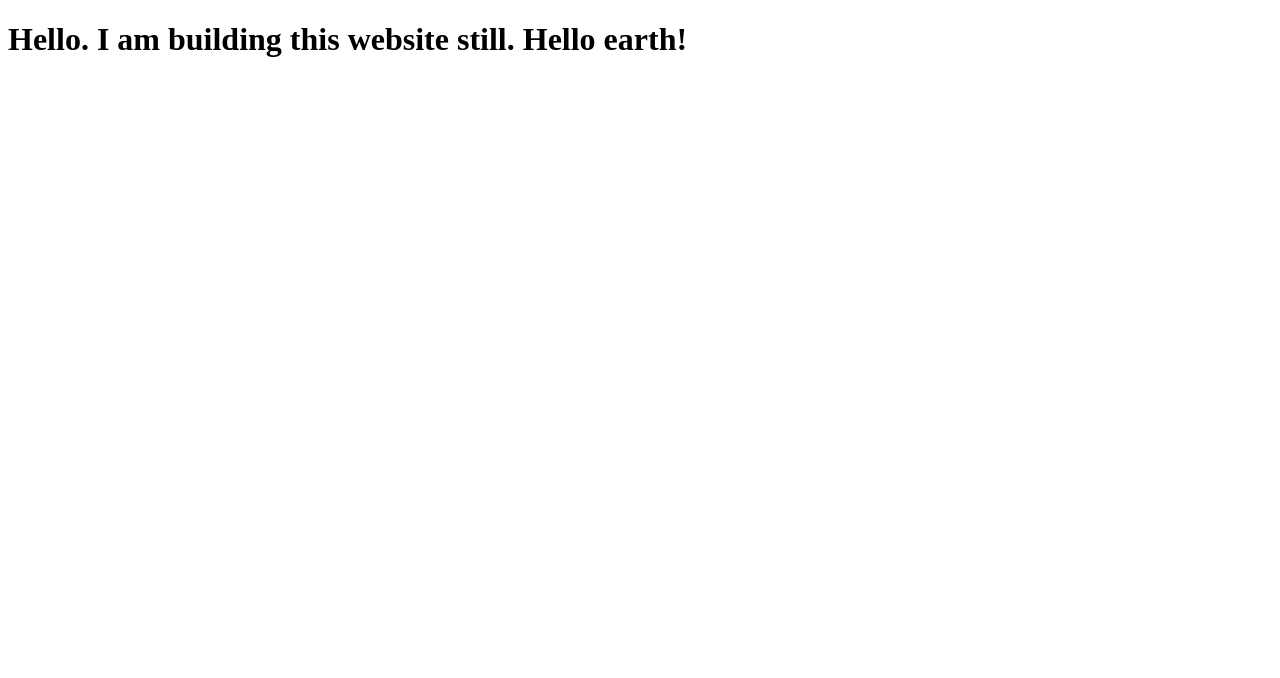
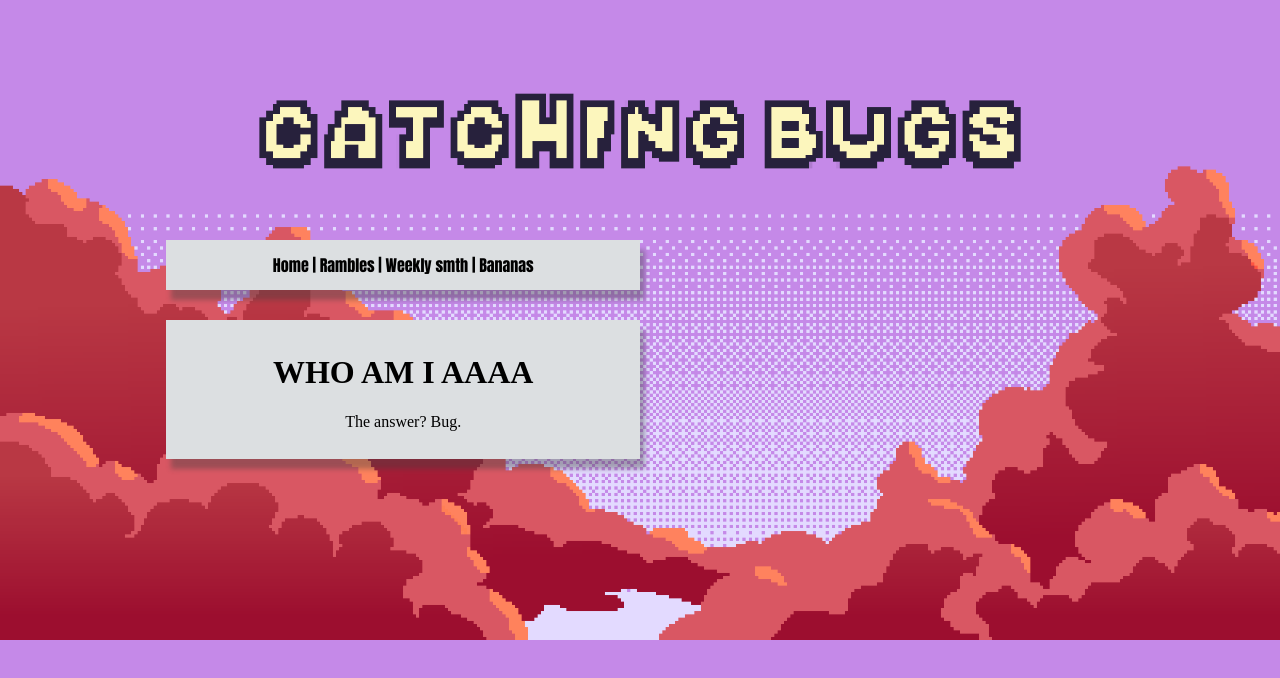
Before and after one commit to carolina984/websito, a plain HTML site: page index.html in a window 1280 px wide. Drawn offline with Linux system fonts and the light colour scheme.

Commit message:
Add files via upload

```diff
--- a/index.html
+++ b/index.html
@@ -1,12 +1,15 @@
-<!DOCTYPE HTML>
+<!DOCTYPE html>
 
 <html>
-
-  <style>
-    body{
-      background-color: white;
-    }
-  </style>
-  <h1>Hello. I am building this website still. Hello earth!</h1>
-
+    <head>
+       <link rel="stylesheet" href="style.css">
+    </head>
+    <body>
+        <img class="title" src="assets/catching_bugs.png" alt="">
+        <div class="navi"><p>Home | Rambles | Weekly smth | Bananas</p></div>
+        <div class="about">
+            <h1>WHO AM I AAAA</h1>
+            <p>The answer? Bug.</p>
+        </div>
+    </body>
 </html>
--- /dev/null
+++ b/style.css
@@ -0,0 +1,40 @@
+body{
+    background-image:url(assets/website_backgrounds_lilas.png);
+    background-size: cover;
+}
+
+.title{
+    position: absolute;
+    width: 60vw;
+    height: auto;
+    top: 10%;
+    left: 50%;
+    transform: translateX(-50%);
+}
+
+.navi{
+    position: absolute;
+    background-color: rgb(220, 223, 225);
+    box-shadow: 5px 10px 5px rgba(63, 64, 64, 0.4);
+    width: 35vw;
+    padding: 1%;
+    left: 13%;
+    top: 30%;
+    text-align: center;
+}
+.navi p{
+    font-family: Impact, Haettenschweiler, 'Arial Narrow Bold', sans-serif;
+    font-size: 100%;
+    margin: 0;
+}
+
+.about{
+    position: absolute;
+    background-color: rgb(220, 223, 225);
+    box-shadow: 5px 10px 5px rgba(63, 64, 64, 0.4);
+    width: 35vw;
+    padding: 1%;
+    left: 13%;
+    top: 40%;
+    text-align: center;
+}
```
Also changed, not shown: assets/button.png (added), assets/catching_bugs.png (added), assets/website_backgrounds_lilas.png (added).
